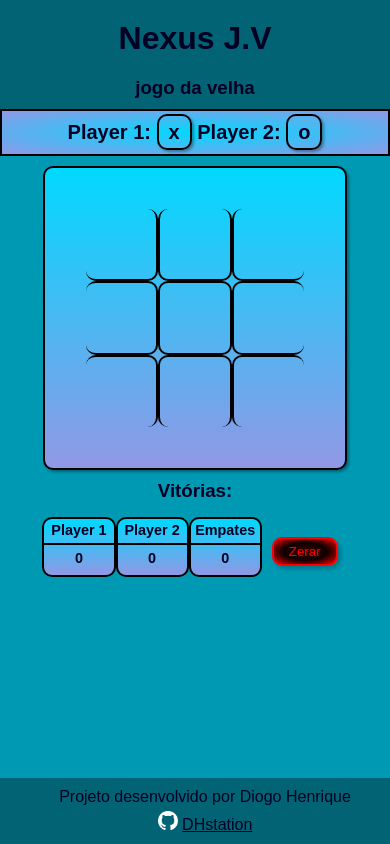
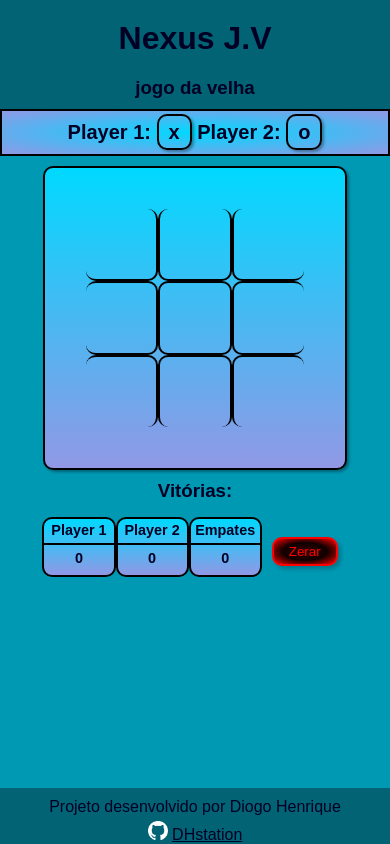
Before and after one commit to DHstation/Projeto-jogo-da-velha---Nexus, a plain HTML site: page index.html in a window 390 px wide. Drawn offline with Linux system fonts and the light colour scheme.

Commit message:
ajuste responsividade

```diff
--- a/css/responsivo.css
+++ b/css/responsivo.css
@@ -12,8 +12,9 @@
   }
 
   #fixarRodape {
-    position: fixed;
+    position: absolute;
     bottom: 0;
     width: 100%;
+    padding: 10px 0px 0px 0px;
   }
 }
```
